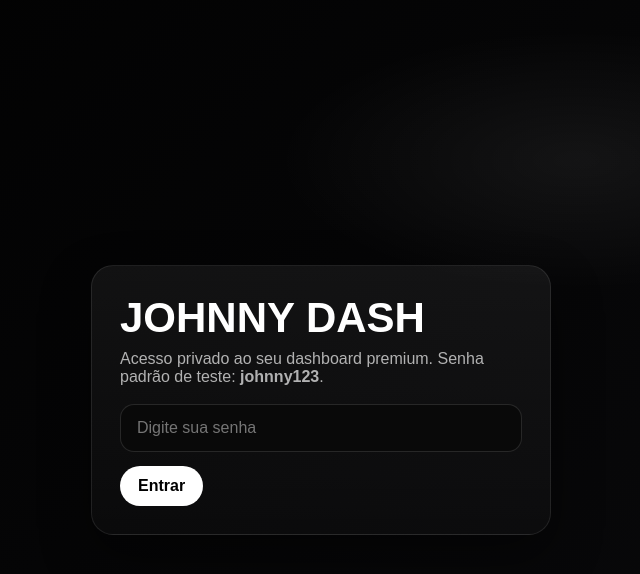
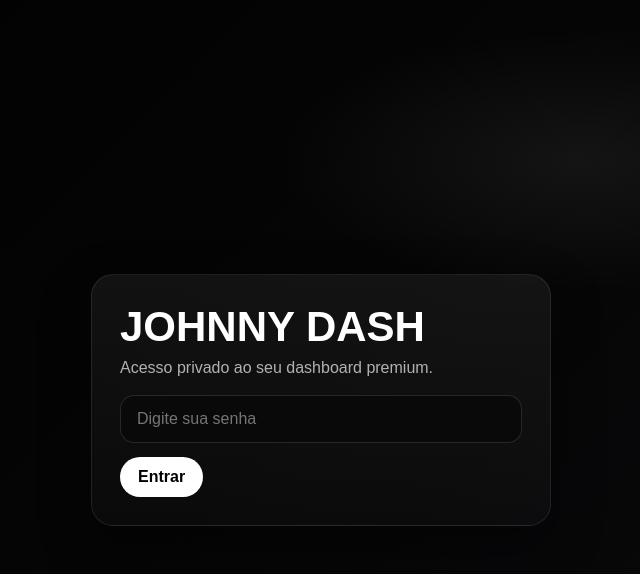
Before and after one commit to f8nkpng5cj-collab/Dash-Johnny, a Next.js app: page / in a window 1280 px wide. Shown: the top 574 px of the page, without its empty margins (319-959 px from the left). Built offline with nearby package versions, Linux system fonts and the light colour scheme; no server answers.

Commit message:
Update LoginForm.tsx

```diff
--- a/app/LoginForm.tsx
+++ b/app/LoginForm.tsx
@@ -25,7 +25,7 @@ export default function LoginForm() {
     <div className="loginWrap">
       <form className="loginCard" onSubmit={handleSubmit}>
         <h1 className="loginTitle">JOHNNY DASH</h1>
-        <div className="loginSub">Acesso privado ao seu dashboard premium. Senha padrão de teste: <strong>johnny123</strong>.</div>
+        <div className="loginSub">Acesso privado ao seu dashboard premium.</div>
         <input className="loginInput" type="password" placeholder="Digite sua senha" value={password} onChange={(e) => setPassword(e.target.value)} />
         <button className="primaryBtn" type="submit">Entrar</button>
         {error ? <div className="error">{error}</div> : null}
```
